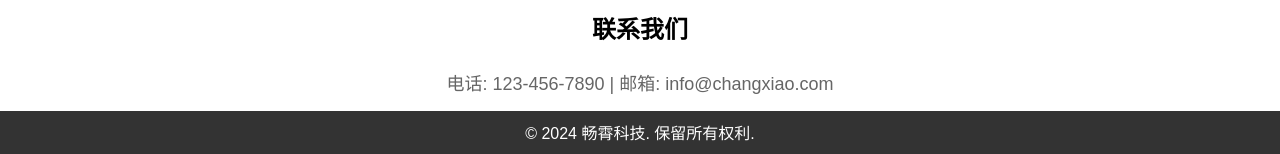
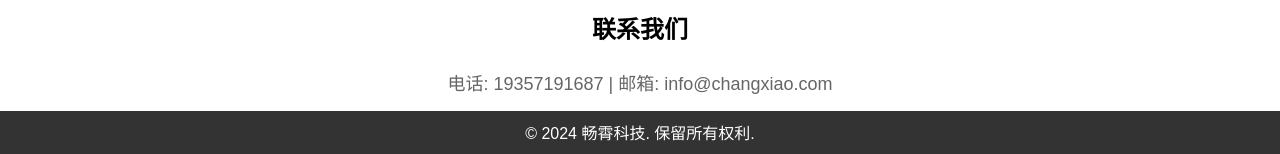
Before and after one commit to HanlongLi/changxiao-website, a React (Create React App) app: page / in a window 1280 px wide. Shown: the part 643-797 px from the top of the page. Built offline with nearby package versions, Linux system fonts and the light colour scheme.

Commit message:
修改电话一致，继之前根据PPT修改差旅界面

```diff
--- a/src/App.js
+++ b/src/App.js
@@ -14,16 +14,16 @@ function App() {
   return (
     <Router>
       <div className="App">
-        <Header/>
+        <Header />
         <Routes>
           <Route
             path="/"
             element={
               <>
-                <Section id="about" title="关于畅霄科技" content="畅霄科技专注于差旅服务..." to="/about"/>
+                <Section id="about" title="关于畅霄科技" content="畅霄科技专注于差旅服务..." to="/about" />
                 <Section id="services" title="差旅服务" content="我们提供综合最优、低价优先..." />
                 <Section id="membership" title="会员权益" content="加入畅霄科技会员，享受我们的差旅服务..." />
-                <Section id="contact" title="联系我们" content="电话: 123-456-7890 | 邮箱: info@changxiao.com" />
+                <Section id="contact" title="联系我们" content="电话: 19357191687 | 邮箱: info@changxiao.com" />
               </>
             }
           />
```
